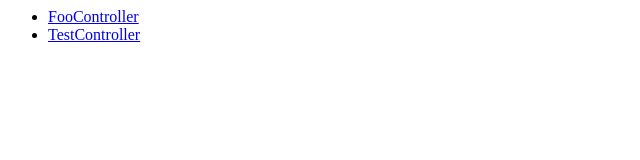
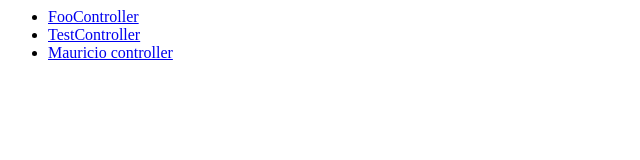
Before and after one commit to brayansdt/crudJS, a website: page front_end/index.html in a window 1280 px wide. Shown: the whole page, without its empty margins (0-640 px from the left). Drawn offline with nearby package versions, Linux system fonts and the light colour scheme; some packages are replaced by stand-ins of ours.

Commit message:
Add body tag

```diff
--- a/front_end/index.html
+++ b/front_end/index.html
@@ -6,6 +6,9 @@
         <script src="js/TestController.js"></script>
         <script src="js/Router.js"></script>
     </head>
+
+
+    <body>
 		<ul>
 			<li>
 				<a href="#/foo">FooController</a>
@@ -13,7 +16,13 @@
 			<li>
 				<a href="#/test">TestController</a>
 			</li>
+			<li>
+				<a href="#/mauricio">Mauricio controller</a>
+			</li>
+
+
 		</ul>
+    </body>
 
     <div ng-view></div>
 
```
Lines whose indentation alone changed are shown as unchanged.
